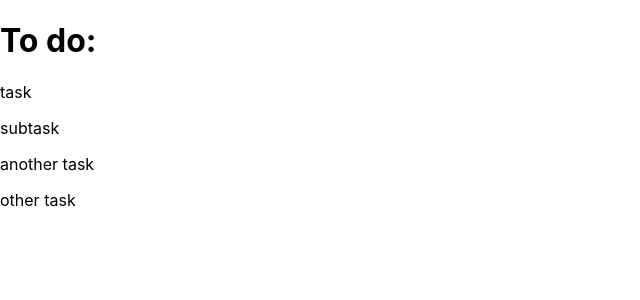
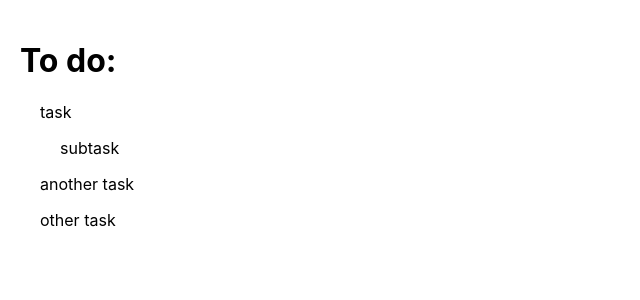
Before and after one commit to fantasticole/hdx, a React (Create React App) app: page / in a window 1280 px wide. Shown: the top 300 px of the page, without its empty margins (0-640 px from the left). Built offline with nearby package versions, Linux system fonts and the light colour scheme.

Commit message:
Add some light styling

```diff
--- a/src/App.js
+++ b/src/App.js
@@ -20,7 +20,7 @@ const sampleTasks = [
 class App extends Component {
   render() {
     return (
-      <div className="App">
+      <div className="todo">
         <h1>To do:</h1>
         <List tasks={sampleTasks} />
       </div>
--- a/src/styles/app.scss
+++ b/src/styles/app.scss
@@ -1,2 +1,7 @@
-.App {
+.todo {
+  padding: 20px;
+
+  .list {
+    margin-left: 20px;
+  }
 }
```
